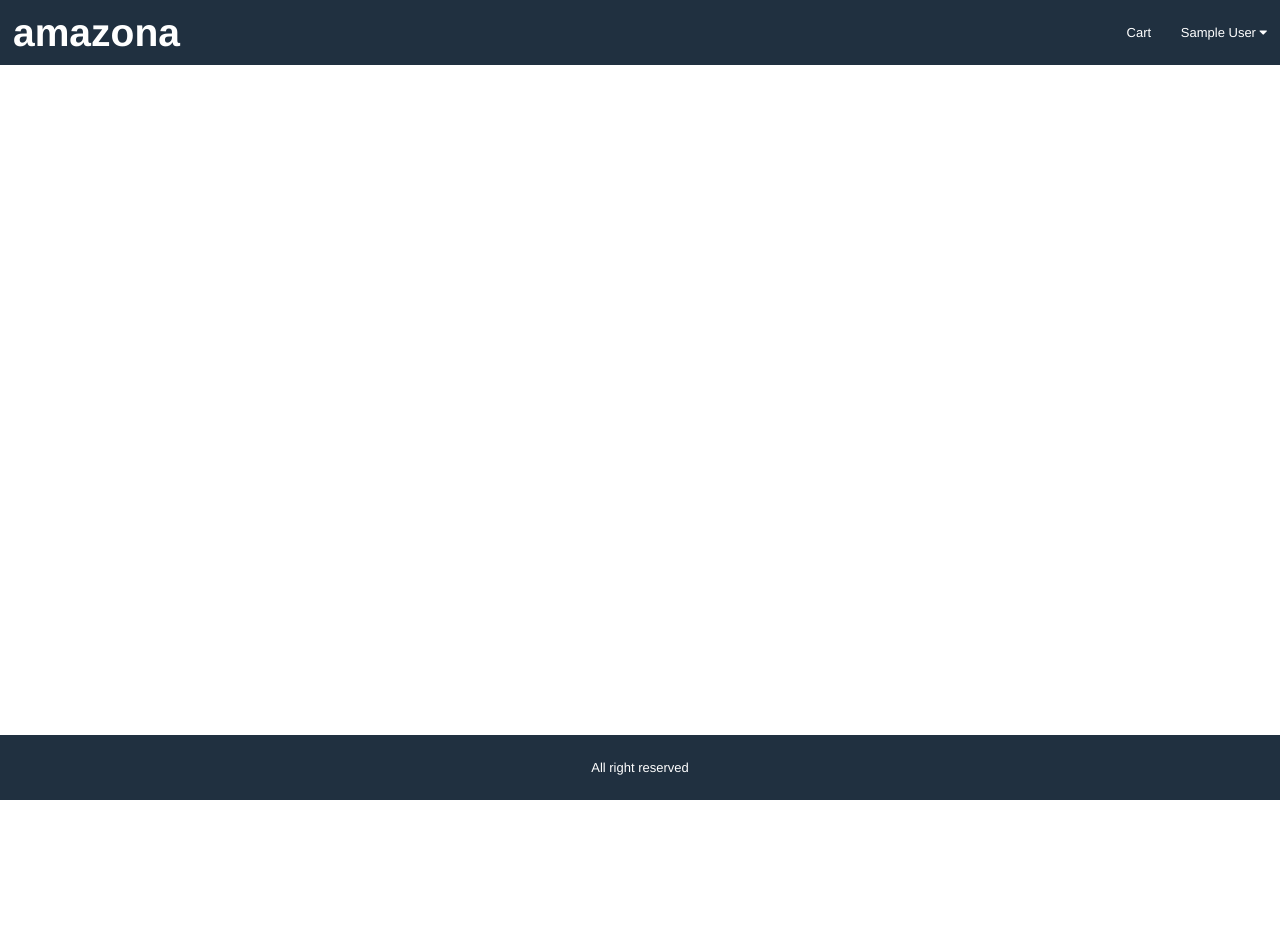
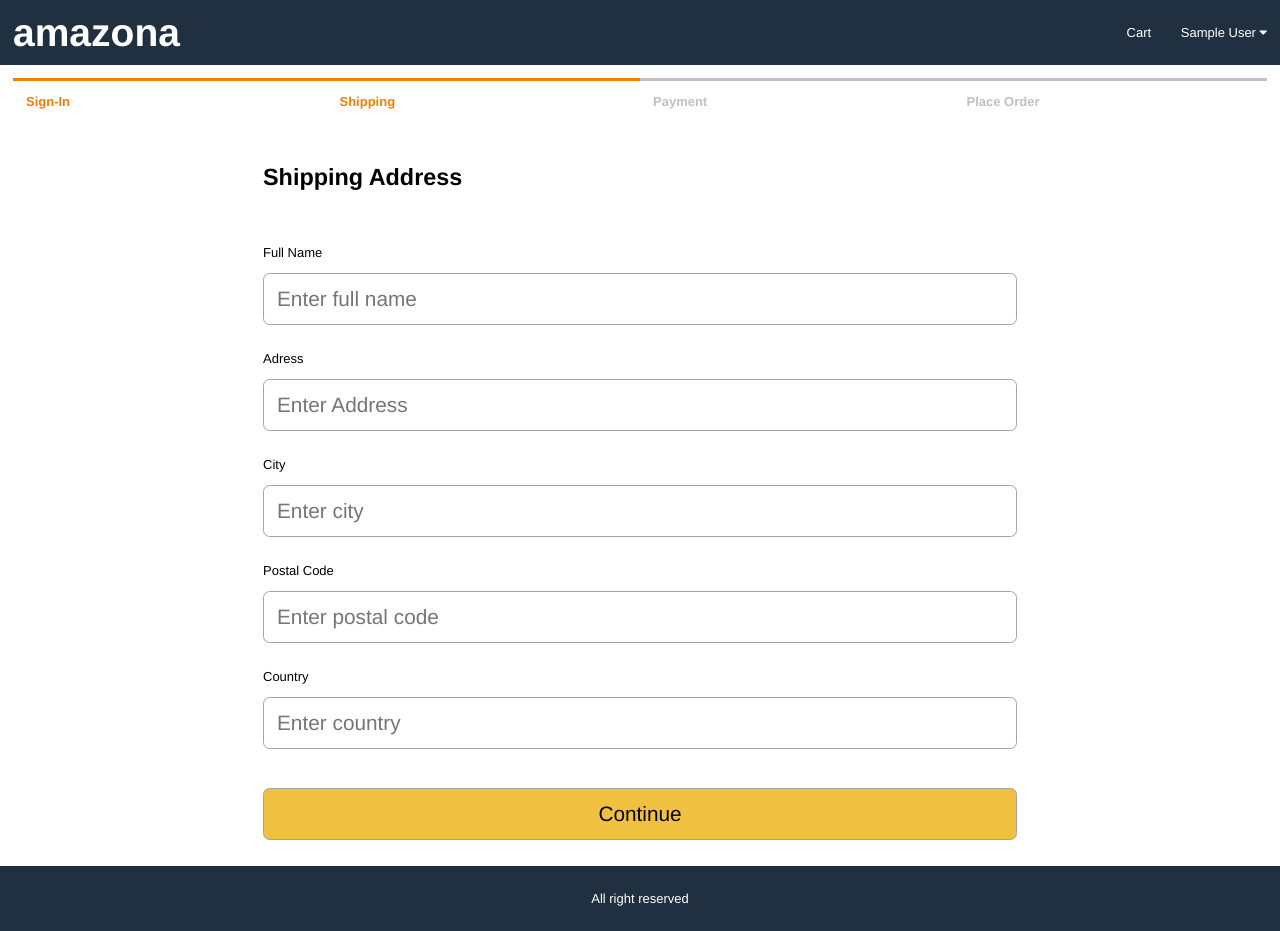
Before and after one commit to IkePureza/EcommerceWeb, a React (Create React App) app in the folder frontend/: page /shipping in a window 1280 px wide. Before the commit the page ends 800 px from the top, so only its background shows below. Built offline with nearby package versions, Linux system fonts and the light colour scheme; sample sign-in values are in the browser's storage; the HTML template or start-up script is replaced by a standard one.

Commit message:
Added shipping screen

```diff
--- a/frontend/src/App.js
+++ b/frontend/src/App.js
@@ -6,6 +6,7 @@
 import HomeScreen from "./screens/HomeScreen";
 import ProductScreen from "./screens/ProductScreen";
 import RegisterScreen from "./screens/registerScreen";
+import ShippingAddressScreen from "./screens/ShippingAddressScreen";
 import SigninScreen from "./screens/SigninScreen";
 
 function App() {
@@ -58,6 +59,7 @@
           <Route path="/product/:id" component={ProductScreen}></Route>
           <Route path="/signin" component={SigninScreen}></Route>
           <Route path="/register" component={RegisterScreen}></Route>
+          <Route path="/shipping" component={ShippingAddressScreen}></Route>
           <Route path="/" component={HomeScreen} exact></Route>
         </main>
         <footer className="row center">All right reserved</footer>
--- a/frontend/src/actions/cartActions.js
+++ b/frontend/src/actions/cartActions.js
@@ -1,5 +1,9 @@
 import Axios from "axios";
-import { CART_ADD_ITEM, CART_REMOVE_ITEM } from "../constants/cartConstants";
+import {
+  CART_ADD_ITEM,
+  CART_REMOVE_ITEM,
+  CART_SAVE_SHIPPING_ADDRESS,
+} from "../constants/cartConstants";
 
 export const addToCart = (productId, qty) => async (dispatch, getState) => {
   const { data } = await Axios.get(`/api/products/${productId}`);
@@ -21,3 +25,8 @@
   dispatch({ type: CART_REMOVE_ITEM, payload: productId });
   localStorage.setItem("cartItems", JSON.stringify(getState().cart.cartItems));
 };
+
+export const saveShippingAddress = (data) => (dispatch) => {
+  dispatch({ type: CART_SAVE_SHIPPING_ADDRESS, payload: data });
+  localStorage.setItem("shippingAddress", JSON.stringify(data));
+};
--- /dev/null
+++ b/frontend/src/components/CheckoutSteps.js
@@ -0,0 +1,12 @@
+import React from "react";
+
+export default function CheckoutSteps(props) {
+  return (
+    <div className="row checkout-steps">
+      <div className={props.step1 ? "active" : ""}>Sign-In</div>
+      <div className={props.step2 ? "active" : ""}>Shipping</div>
+      <div className={props.step3 ? "active" : ""}>Payment</div>
+      <div className={props.step4 ? "active" : ""}>Place Order</div>
+    </div>
+  );
+}
--- a/frontend/src/constants/cartConstants.js
+++ b/frontend/src/constants/cartConstants.js
@@ -1,2 +1,3 @@
 export const CART_ADD_ITEM = "CART_ADD_ITEM";
 export const CART_REMOVE_ITEM = "CART_REMOVE_ITEM";
+export const CART_SAVE_SHIPPING_ADDRESS = "CART_SAVE_SHIPPING_ADDRESS";
--- a/frontend/src/index.css
+++ b/frontend/src/index.css
@@ -249,3 +249,16 @@
 .dropdown:hover .dropdown-content {
   display: block;
 }
+
+/* Checkout Steps */
+.checkout-steps > div {
+  border-top: 0.3rem #c0c0c0 solid;
+  color: #c0c0c0;
+  flex: 1;
+  padding: 1rem;
+  font-weight: bold;
+}
+.checkout-steps > div.active {
+  border-top-color: #f08000;
+  color: #f08000;
+}
--- a/frontend/src/reducers/cartReducers.js
+++ b/frontend/src/reducers/cartReducers.js
@@ -1,4 +1,8 @@
-import { CART_ADD_ITEM, CART_REMOVE_ITEM } from "../constants/cartConstants";
+import {
+  CART_ADD_ITEM,
+  CART_REMOVE_ITEM,
+  CART_SAVE_SHIPPING_ADDRESS,
+} from "../constants/cartConstants";
 
 export const cartReducer = (state = {}, action) => {
   switch (action.type) {
@@ -15,6 +19,8 @@
       } else {
         return { ...state, cartItems: [...state.cartItems, item] };
       }
+    case CART_SAVE_SHIPPING_ADDRESS:
+      return { ...state, shippingAddress: action.payload };
     case CART_REMOVE_ITEM:
       return {
         ...state,
--- /dev/null
+++ b/frontend/src/screens/ShippingAddressScreen.js
@@ -0,0 +1,99 @@
+import React, { useState } from "react";
+import { useDispatch, useSelector } from "react-redux";
+import { saveShippingAddress } from "../actions/cartActions";
+import CheckoutSteps from "../components/CheckoutSteps";
+
+export default function ShippingAddressScreen(props) {
+  const userSignin = useSelector((state) => state.userSignin);
+  const { userInfo } = userSignin;
+  const cart = useSelector((state) => state.cart);
+  const { shippingAddress } = cart;
+  if (!userInfo) {
+    props.history.push("/signin");
+  }
+
+  const [fullName, setFullName] = useState(shippingAddress.fullName);
+  const [address, setAddress] = useState(shippingAddress.address);
+  const [city, setCity] = useState(shippingAddress.city);
+  const [postalCode, setPostalCode] = useState(shippingAddress.postalCode);
+  const [country, setCountry] = useState(shippingAddress.country);
+  const dispatch = useDispatch();
+  const submitHandler = (e) => {
+    e.preventDefault();
+    dispatch(
+      saveShippingAddress({ fullName, address, city, postalCode, country })
+    );
+    props.history.push("/payment");
+  };
+  return (
+    <div>
+      <CheckoutSteps step1 step2></CheckoutSteps>
+      <form className="form" onSubmit={submitHandler}>
+        <div>
+          <h1>Shipping Address</h1>
+        </div>
+        <div>
+          <label htmlFor="fullName">Full Name</label>
+          <input
+            type="text"
+            id="fullname"
+            placeholder="Enter full name"
+            value={fullName}
+            onChange={(e) => setFullName(e.target.value)}
+            required
+          />
+        </div>
+        <div>
+          <label htmlFor="address">Adress</label>
+          <input
+            type="text"
+            id="address"
+            placeholder="Enter Address"
+            value={address}
+            onChange={(e) => setAddress(e.target.value)}
+            required
+          />
+        </div>
+        <div>
+          <label htmlFor="city">City</label>
+          <input
+            type="text"
+            id="city"
+            placeholder="Enter city"
+            value={city}
+            onChange={(e) => setCity(e.target.value)}
+            required
+          />
+        </div>
+        <div>
+          <label htmlFor="postalCode">Postal Code</label>
+          <input
+            type="text"
+            id="postalCode"
+            placeholder="Enter postal code"
+            value={postalCode}
+            onChange={(e) => setPostalCode(e.target.value)}
+            required
+          />
+        </div>
+        <div>
+          <label htmlFor="country">Country</label>
+          <input
+            type="text"
+            id="country"
+            placeholder="Enter country"
+            value={country}
+            onChange={(e) => setCountry(e.target.value)}
+            required
+          />
+        </div>
+        <div>
+          <label />
+          <button className="primary" type="submit">
+            Continue
+          </button>
+        </div>
+      </form>
+    </div>
+  );
+}
--- a/frontend/src/store.js
+++ b/frontend/src/store.js
@@ -5,7 +5,10 @@
   productDetailsReducer,
   productListReducer,
 } from "./reducers/productReducers";
-import { userRegisterReducer, userSigninReducer } from "./reducers/userReducers";
+import {
+  userRegisterReducer,
+  userSigninReducer,
+} from "./reducers/userReducers";
 
 const initialState = {
   userSignin: {
@@ -17,6 +20,9 @@
     cartItems: localStorage.getItem("cartItems")
       ? JSON.parse(localStorage.getItem("cartItems"))
       : [],
+    shippingAddress: localStorage.getItem("shippingAddress")
+      ? JSON.parse(localStorage.getItem("shippingAddress"))
+      : [],
   },
 };
 
@@ -25,7 +31,7 @@
   productDetails: productDetailsReducer,
   cart: cartReducer,
   userSignin: userSigninReducer,
-  userRegister: userRegisterReducer
+  userRegister: userRegisterReducer,
 });
 
 const composeEnhancer = window.__REDUX_DEVTOOLS_EXTENSION_COMPOSE__ || compose;
```
